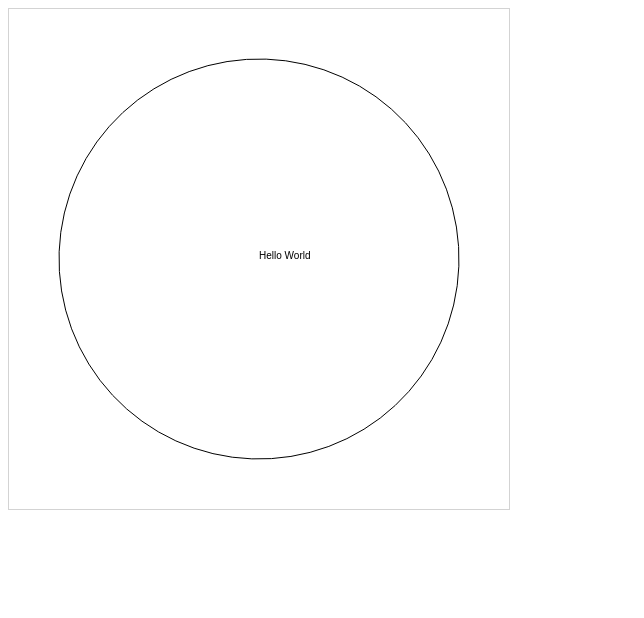
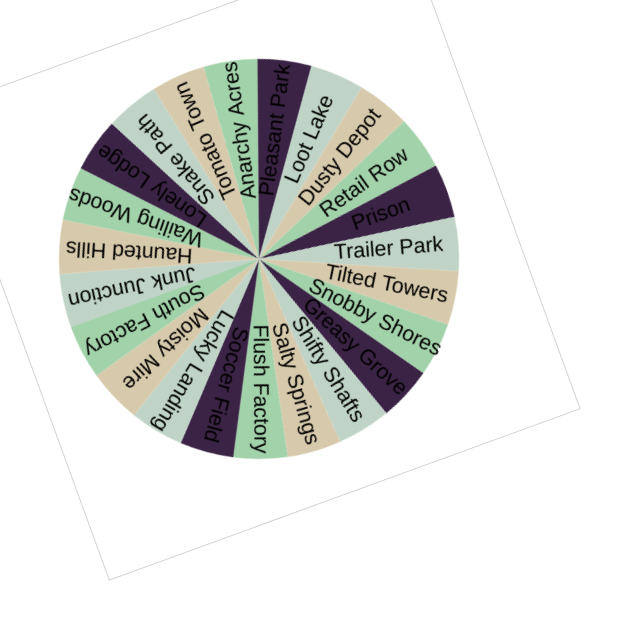
Before and after one commit to ariste1a/FortniteWheel, a plain HTML site: page index.html in a window 1280 px wide. Shown: the whole page, without its empty margins (0-644 px from the left). Drawn offline with Linux system fonts and the light colour scheme.

Commit message:
draws text in the middle of each segment

```diff
--- a/betterWheel.js
+++ b/betterWheel.js
@@ -1,7 +1,84 @@
 var c = document.getElementById("canvas");
 var ctx = c.getContext("2d");
-ctx.beginPath();
-ctx.arc(250, 250, 200, 400, 0, 2 * Math.PI);
-ctx.stroke();
+// ctx.beginPath();
+// ctx.arc(250, 250, 200, 400, 0, 2 * Math.PI);
+// ctx.stroke();
 
-ctx.fillText("Hello World", 250, 250);
+function degreesToRadians(degrees) {
+    return (degrees * Math.PI)/180;
+}
+
+var segments =  [
+    {'text' : 'Junk Junction'},
+    {'text' : 'Haunted Hills'},
+    {'text' : 'Wailing Woods'},
+    {'text' : 'Lonely Lodge'},
+    {'text' : 'Snake Path'},
+    {'text' : 'Tomato Town'},
+    {'text' : 'Anarchy Acres'},
+    {'text' : 'Pleasant Park'},
+    {'text' : 'Loot Lake'},
+    {'text' : 'Dusty Depot'},
+    {'text' : 'Retail Row'},
+    {'text' : 'Prison'},
+    {'text' : 'Trailer Park'},
+    {'text' : 'Tilted Towers'},
+    {'text' : 'Snobby Shores'},
+    {'text' : 'Greasy Grove'},
+    {'text' : 'Shifty Shafts'},
+    {'text' : 'Salty Springs'},
+    {'text' : 'Flush Factory'},
+    {'text' : 'Soccer Field'},
+    {'text' : 'Lucky Landing'},
+    {'text' : 'Moisty Mire'},
+    {'text' : 'South Factory'}
+ ];
+
+ var colors = [
+    "#bfd3c6",
+    "#d7caac",
+    "#a2d2a9",
+    "#3a2345"
+ ];
+
+var segmentsLength = segments.length;
+var currentDegree = 0;
+for(var i = 0; i < segments.length; i++)
+{
+    ctx.fillStyle = colors[i % colors.length];
+    var startAngle = currentDegree;
+    var endAngle = currentDegree + (360 / segmentsLength);
+    currentDegree = endAngle;
+    console.log(i);
+    var startAngleRad = degreesToRadians(startAngle);
+    var endAngleRad = degreesToRadians(endAngle);
+    ctx.beginPath();
+    ctx.moveTo(250, 250);
+    ctx.arc(250, 250, 200, startAngleRad, endAngleRad, false);
+    ctx.closePath();
+    ctx.fill();
+    drawSegmentLabel(c, ctx, ((endAngle - startAngle) / 2) + startAngle, i);
+}
+
+function drawSegmentLabel(canvas, context, degrees, index) {
+    ctx.fillStyle = "#000000";
+    context.save();
+    var x = Math.floor(canvas.width / 2);
+    var y = Math.floor(canvas.height / 2);
+    var angle = degreesToRadians(degrees);
+
+    context.translate(x, y);
+    context.rotate(angle);
+    var dx = Math.floor(canvas.width * 0.5) - 10;
+    var dy = Math.floor(canvas.height * 0.05);
+    context.textAlign = 'center';
+    context.textBaseline = 'middle';
+    var fontSize = Math.floor(canvas.height / 30);
+    context.font = fontSize + "pt Helvetica";
+    context.fillText(segments[index].text, 130, 0)
+    context.translate(-x,-y);
+    context.restore();
+ }
+
+ var spinDegree = Math.floor(Math.random() * 359);
+ TweenMax.to("#canvas", 1, {rotation:spinDegree, ease:Linear.easeNone, repeat:0});
--- a/index.html
+++ b/index.html
@@ -10,7 +10,8 @@
         </canvas>
         <script  type="text/javascript" src="betterWheel.js"></script>
         <script>
-            TweenMax.to("#canvas", 1, {rotation:360, ease:Linear.easeNone, repeat:0});
+            //put this into an event with the rotation variable as a result of an RNG
+            //TweenMax.to("#canvas", 1, {rotation:360, ease:Linear.easeNone, repeat:0});
             //what it's doing is calculating the segment start angles and then determining if it's in the end angle of the ticker.
             //number of 360/#segments is the degree.
         /*
```
